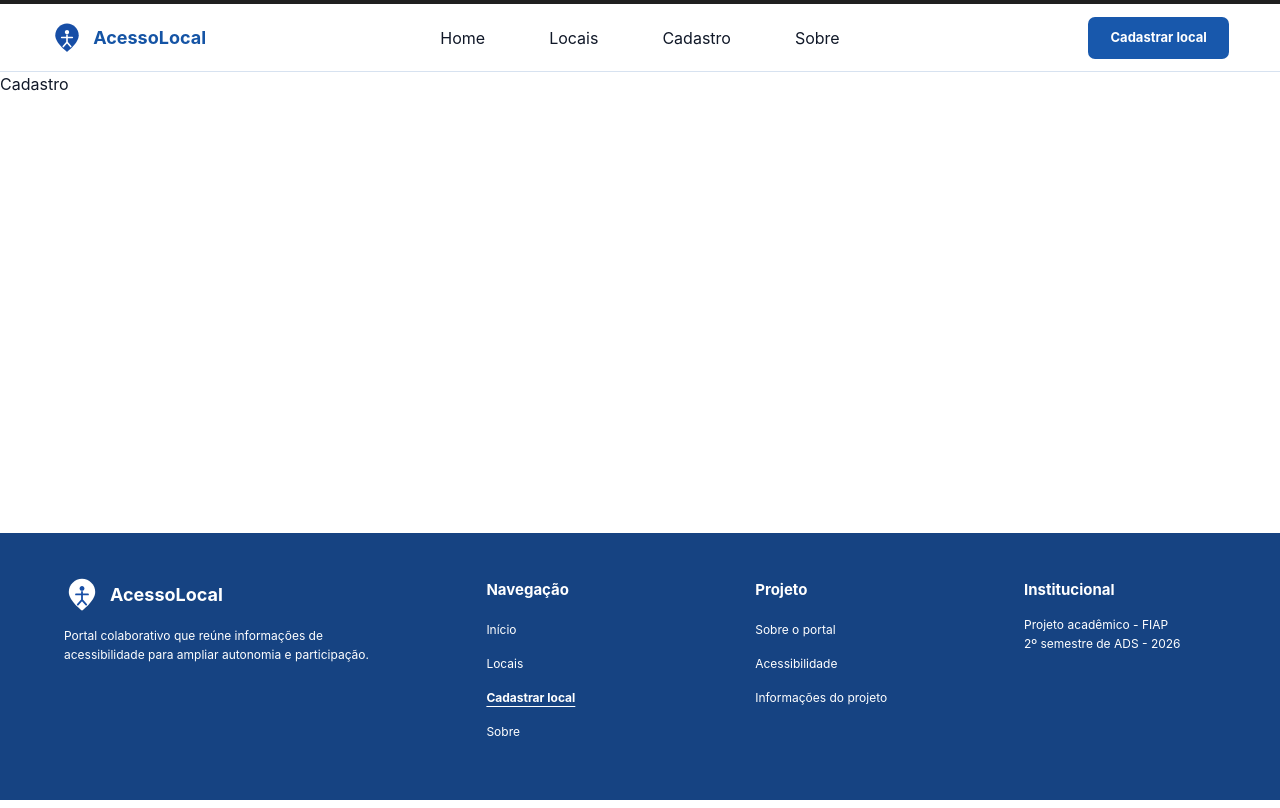
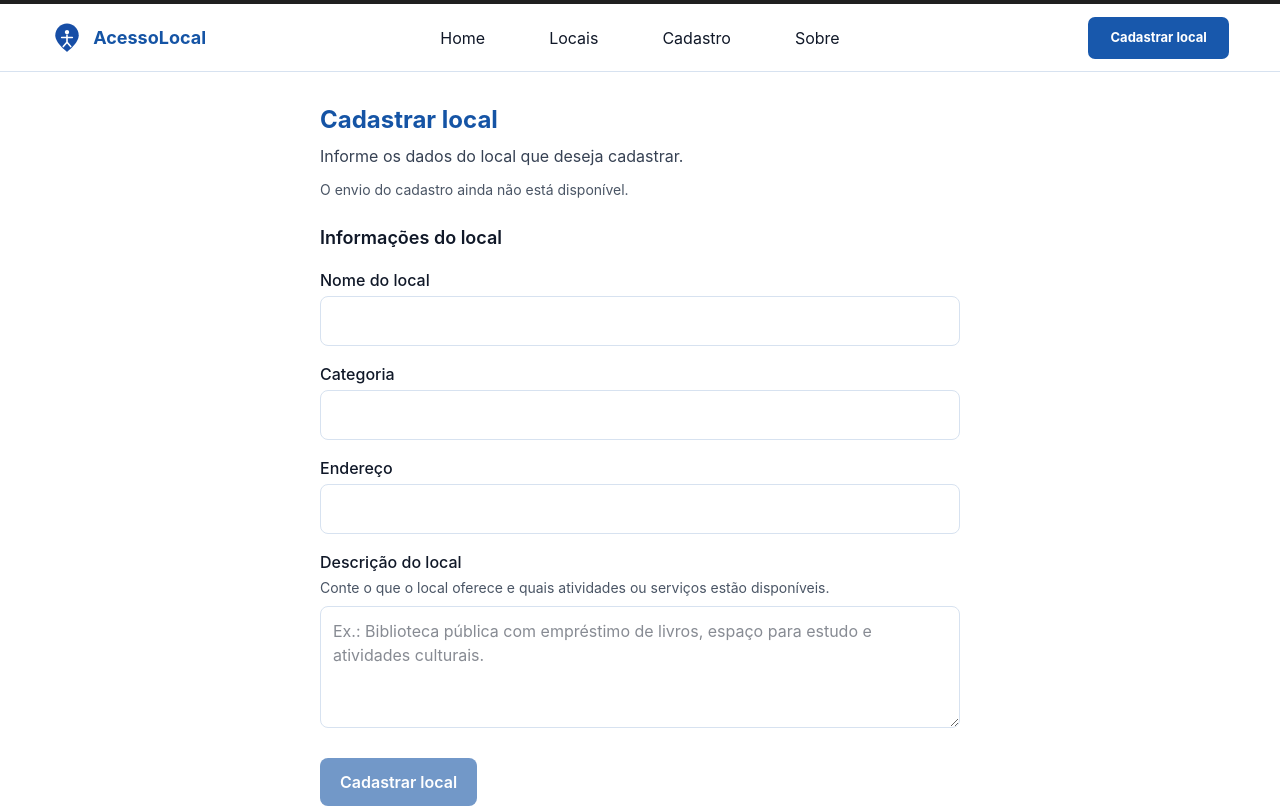
Before and after one commit to 1TDSPw-26/portal-locais-acessiveis, a React (Vite) app: page /cadastro in a window 1280 px wide. Shown: the top 808 px of the page. Built offline with nearby package versions, Linux system fonts and the light colour scheme.

Commit message:
feat: Criação dos campos básicos do formulário na rota cadastro.

```diff
--- a/src/pages/Cadastro/Cadastro.tsx
+++ b/src/pages/Cadastro/Cadastro.tsx
@@ -1,11 +1,152 @@
+import { useState } from "react";
+import type { FormEvent } from "react";
+import type { CadastroLocal } from "../../types/cadastroLocal";
 
-function Cadastro() {
+const dadosIniciais: CadastroLocal = {
+  nome: "",
+  categoria: "",
+  endereco: "",
+  descricao: "",
+  recursos: [],
+};
+
+export default function Cadastro() {
+  const [dados, setDados] = useState<CadastroLocal>(dadosIniciais);
+
+  const estiloCampo =
+    "w-full rounded-lg border border-border-subtle p-3 " +
+    "focus-visible:outline-2 focus-visible:outline-offset-2 " +
+    "focus-visible:outline-brand-primary";
+
+  function atualizarCampo(
+    campo: Exclude<keyof CadastroLocal, "recursos">,
+    valor: string,
+  ) {
+    setDados((dadosAtuais) => ({
+      ...dadosAtuais,
+      [campo]: valor,
+    }));
+  }
+
+  function impedirEnvio(event: FormEvent<HTMLFormElement>) {
+    event.preventDefault();
+  }
+
   return (
-    <section>
-      <h2>Cadastrar local</h2>
-      <p>Página destinada ao cadastro de locais.</p>
+    <section
+      aria-labelledby="titulo-cadastro"
+      className="mx-auto w-full max-w-2xl px-4 py-8"
+    >
+      <h2
+        id="titulo-cadastro"
+        className="text-2xl font-bold text-brand-primary"
+      >
+        Cadastrar local
+      </h2>
+
+      <p className="mt-2 text-gray-700">
+        Informe os dados do local que deseja cadastrar.
+      </p>
+
+      <p id="aviso-cadastro" className="mt-3 text-sm text-gray-600">
+        O envio do cadastro ainda não está disponível.
+      </p>
+
+      <form
+        onSubmit={impedirEnvio}
+        noValidate
+        aria-describedby="aviso-cadastro"
+        className="mt-6 space-y-6"
+      >
+        <fieldset className="min-w-0 space-y-4">
+          <legend className="mb-4 text-lg font-semibold">
+            Informações do local
+          </legend>
+
+          <div>
+            <label htmlFor="nome" className="mb-1 block font-medium">
+              Nome do local
+            </label>
+
+            <input
+              id="nome"
+              name="nome"
+              type="text"
+              value={dados.nome}
+              onChange={(event) => atualizarCampo("nome", event.target.value)}
+              className={estiloCampo}
+            />
+          </div>
+
+          <div>
+            <label htmlFor="categoria" className="mb-1 block font-medium">
+              Categoria
+            </label>
+
+            <input
+              id="categoria"
+              name="categoria"
+              type="text"
+              value={dados.categoria}
+              onChange={(event) =>
+                atualizarCampo("categoria", event.target.value)
+              }
+              className={estiloCampo}
+            />
+          </div>
+
+          <div>
+            <label htmlFor="endereco" className="mb-1 block font-medium">
+              Endereço
+            </label>
+
+            <input
+              id="endereco"
+              name="endereco"
+              type="text"
+              autoComplete="street-address"
+              value={dados.endereco}
+              onChange={(event) =>
+                atualizarCampo("endereco", event.target.value)
+              }
+              className={estiloCampo}
+            />
+          </div>
+
+          <div>
+            <label htmlFor="descricao" className="mb-1 block font-medium">
+              Descrição do local
+            </label>
+
+            <p id="ajuda-descricao" className="mb-2 text-sm text-gray-600">
+              Conte o que o local oferece e quais atividades ou serviços estão
+              disponíveis.
+            </p>
+
+            <textarea
+              id="descricao"
+              name="descricao"
+              rows={4}
+              value={dados.descricao}
+              onChange={(event) =>
+                atualizarCampo("descricao", event.target.value)
+              }
+              aria-describedby="ajuda-descricao"
+              placeholder="Ex.: Biblioteca pública com empréstimo de livros, espaço para estudo e atividades culturais."
+              className={`${estiloCampo} resize-y`}
+            />
+          </div>
+        </fieldset>
+
+        <button
+          type="submit"
+          disabled
+          className="rounded-lg bg-brand-primary px-5 py-3 font-semibold
+                     text-white disabled:cursor-not-allowed disabled:opacity-60"
+        >
+          Cadastrar local
+        </button>
+      </form>
     </section>
-  )
+  );
 }
-
-export default Cadastro
--- a/src/routes/Cadastro/index.tsx
+++ b/src/routes/Cadastro/index.tsx
@@ -1,7 +1 @@
-export default function Cadastro(){
-    return(
-        <main>
-            <h2>Cadastro</h2>
-        </main>
-    );
-}
+export { default } from '../../pages/Cadastro/Cadastro'
```
